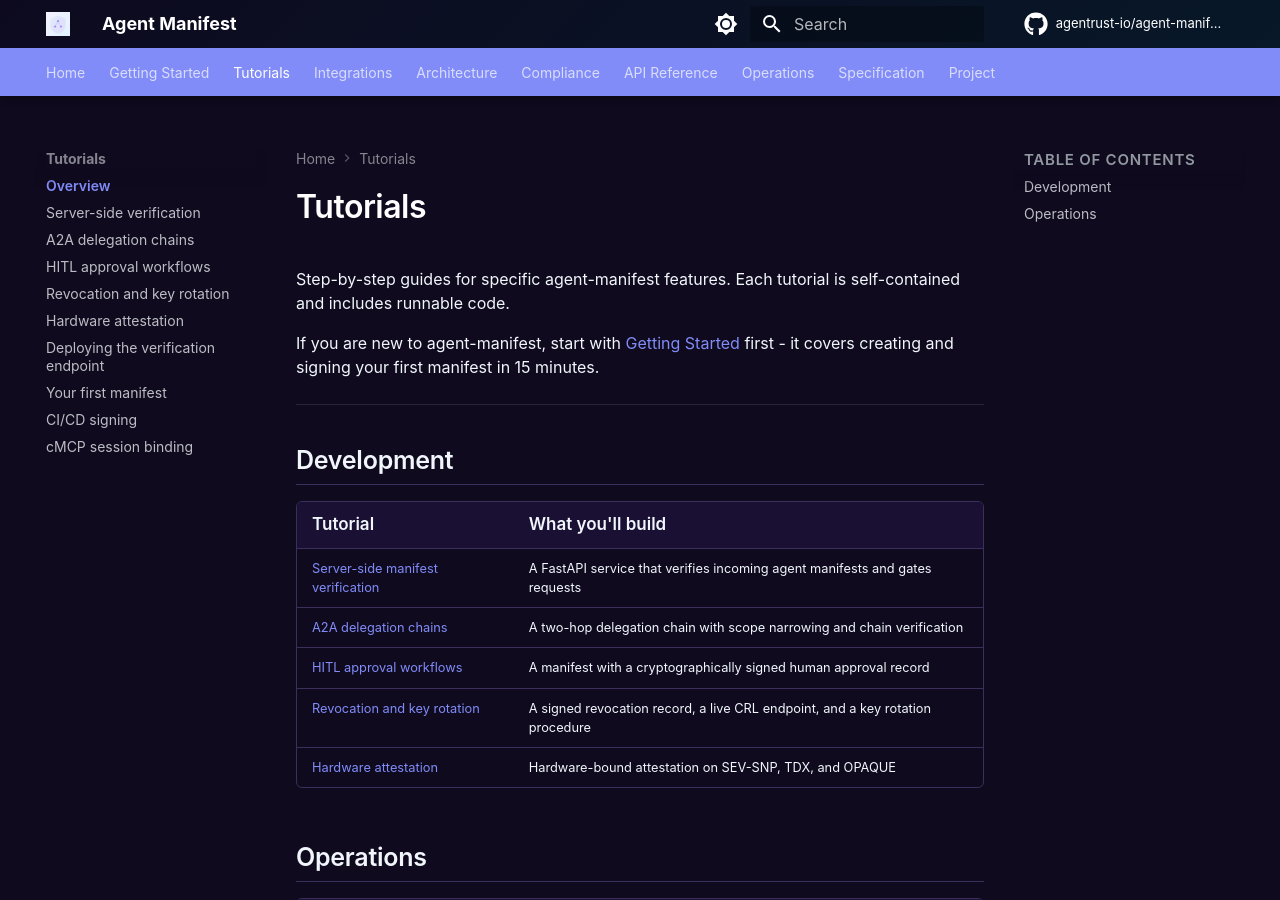
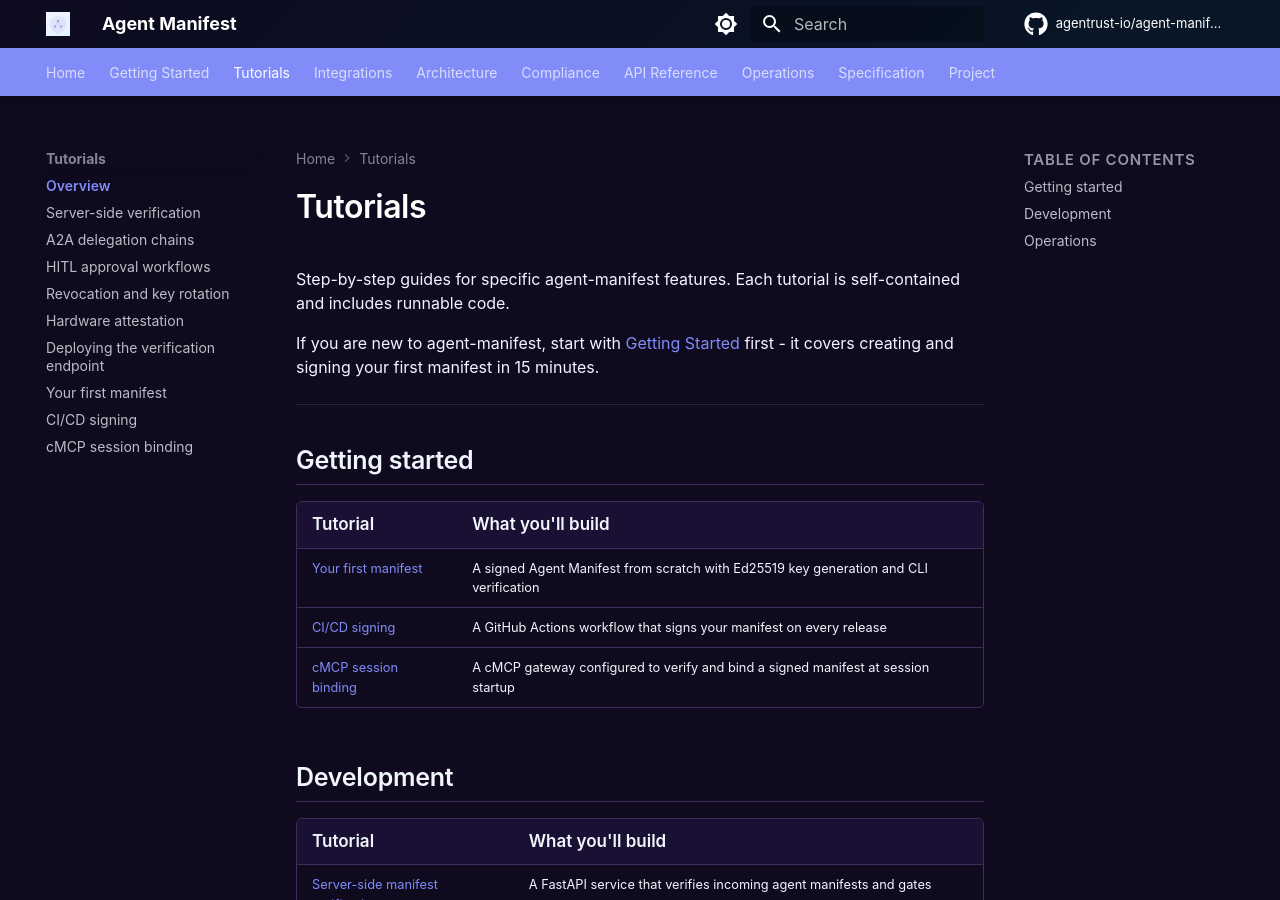
Before and after one commit to agentrust-io/agent-manifest, an MkDocs documentation site: the page built from docs/tutorials/index.md, in a window 1280 px wide and 900 px high. Built offline with MkDocs 1.6.1 and Material for MkDocs 9.7.7, drawn with Linux system fonts in a browser that asks for light colours; comment, search, counter and statistics services are not loaded.

Commit message:
docs: fix dead links across tutorials, integrations, and operations (#186)
- tutorials/index.md: fix hitl-approvals.md → hitl-approval-workflows.md,
  revocation.md → revocation-and-key-rotation.md,
  deploy-verifier.md → deploying-the-verification-endpoint.md;
  add Getting Started group with three new tutorials
- integrations/langchain.md, agt.md, autogen-crewai.md: fix revocation.md link
- operations/index.md: fix deploy-verifier.md link
- cmcp-session-binding.md: remove stale PR #323 references, use version number

Signed-off-by: Imran Siddique <imran.siddique@opaque.co>

```diff
--- a/docs/tutorials/index.md
+++ b/docs/tutorials/index.md
@@ -6,18 +6,26 @@ If you are new to agent-manifest, start with [Getting Started](../getting-starte
 
 ---
 
+## Getting started
+
+| Tutorial | What you'll build |
+|----------|-------------------|
+| [Your first manifest](your-first-manifest.md) | A signed Agent Manifest from scratch with Ed25519 key generation and CLI verification |
+| [CI/CD signing](ci-cd-signing.md) | A GitHub Actions workflow that signs your manifest on every release |
+| [cMCP session binding](cmcp-session-binding.md) | A cMCP gateway configured to verify and bind a signed manifest at session startup |
+
 ## Development
 
 | Tutorial | What you'll build |
 |----------|-------------------|
 | [Server-side manifest verification](server-side-verification.md) | A FastAPI service that verifies incoming agent manifests and gates requests |
 | [A2A delegation chains](delegation-chains.md) | A two-hop delegation chain with scope narrowing and chain verification |
-| [HITL approval workflows](hitl-approvals.md) | A manifest with a cryptographically signed human approval record |
-| [Revocation and key rotation](revocation.md) | A signed revocation record, a live CRL endpoint, and a key rotation procedure |
+| [HITL approval workflows](hitl-approval-workflows.md) | A manifest with a cryptographically signed human approval record |
+| [Revocation and key rotation](revocation-and-key-rotation.md) | A signed revocation record, a live CRL endpoint, and a key rotation procedure |
 | [Hardware attestation](hardware-attestation.md) | Hardware-bound attestation on SEV-SNP, TDX, and OPAQUE |
 
 ## Operations
 
 | Tutorial | What you'll build |
 |----------|-------------------|
-| [Deploying the verification endpoint](deploy-verifier.md) | A containerised verifier with health checks, CRL, and Kubernetes deployment |
+| [Deploying the verification endpoint](deploying-the-verification-endpoint.md) | A containerised verifier with health checks, CRL, and Kubernetes deployment |
```
Also changed, not shown: docs/integrations/agt.md (+1 -1 lines), docs/integrations/autogen-crewai.md (+1 -1 lines), docs/integrations/langchain.md (+1 -1 lines), docs/operations/index.md (+1 -1 lines), docs/tutorials/cmcp-session-binding.md (+4 -4 lines).
